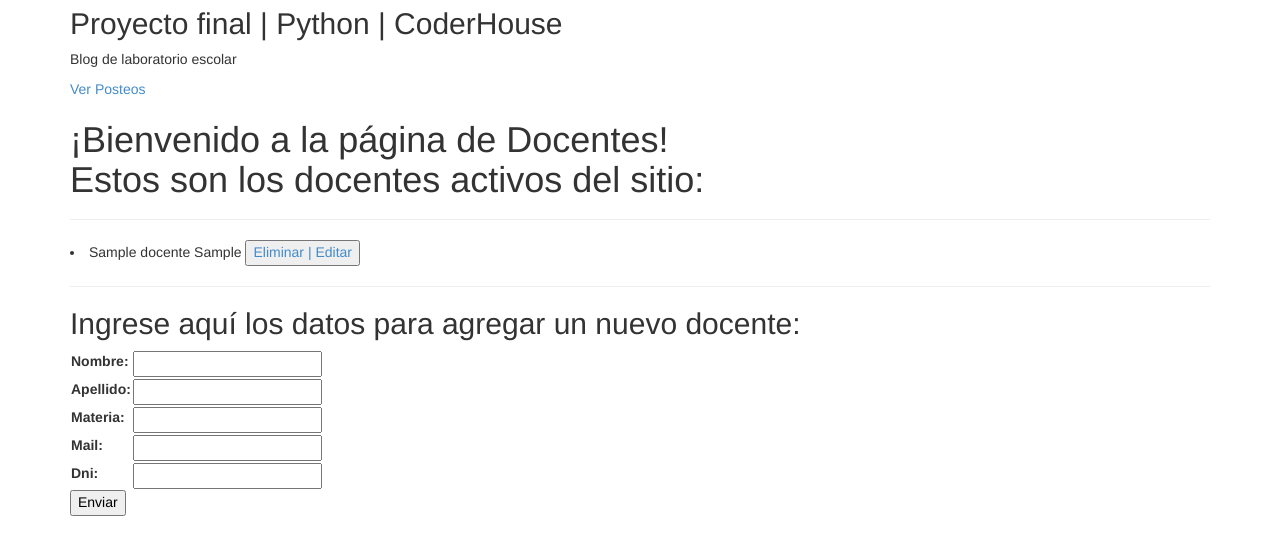
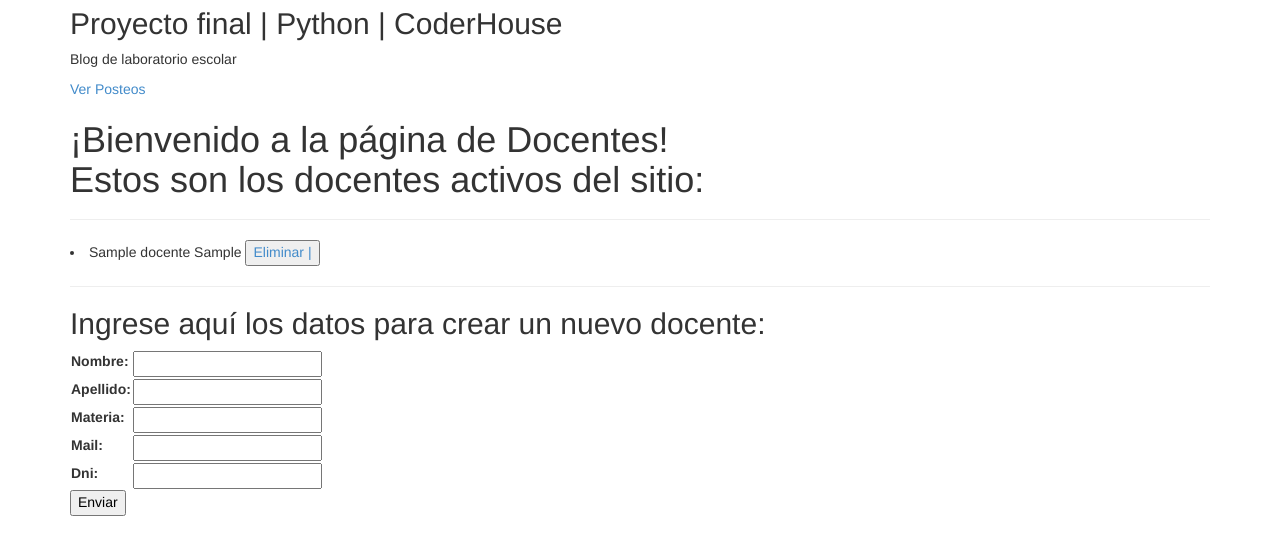
Before and after one commit to ALopezBrenot/PF_primer_intento, a Django app: page /docentes/ in a window 1280 px wide. Shown: the part 343-879 px from the top of the page. Run offline with Django 4.2, Linux system fonts and the light colour scheme; tables that the repository leaves empty hold one stand-in row (values such as "Sample post"); some libraries are stand-ins or nearby versions.

Commit message:
Corrección de errores

```diff
--- a/AppInicio/templates/AppInicio/docentes.html
+++ b/AppInicio/templates/AppInicio/docentes.html
@@ -12,13 +12,13 @@
                 <hr>
                 {% for p in profesores %}
                     <li> {{p}} <button><a href="{% url 'eliminar-profesor' p.id %}"> Eliminar |  </a>
-                        <a href="{% url 'editar-profesor' p.id %}">Editar</a>
+
                     </button> </li>
 
                 {% endfor %}
                 <hr>
 
-                <h2>Ingrese aquí los datos para agregar un nuevo docente:</h2>
+                <h2>Ingrese aquí los datos para crear un nuevo docente:</h2>
 
                 {% if formulario_docente.errors %}
                 <p style="color: red;">Los datos son erroneos. Por favor revíselos. </p>
@@ -33,7 +33,6 @@
                         <input type="submit" value="Enviar">
                 </form>
 
-
             </div>
         </div>
     </div>
--- a/AppInicio/urls.py
+++ b/AppInicio/urls.py
@@ -13,5 +13,4 @@ urlpatterns = [
     path('eliminar-profesor/<docente_id>', views.eliminar_docente, name='eliminar-profesor'),
     path('eliminar-practica/<practica_id>', views.eliminar_practica, name= 'eliminar-practica'),
     path('eliminar-alumno/<alumno_id>', views.eliminar_alumno, name='eliminar-alumno'),
-    path('editar-profesor/<docente_id>', views.editar_docente, name='editar-profesor'),
 ]
--- a/AppInicio/views.py
+++ b/AppInicio/views.py
@@ -1,5 +1,6 @@
 from django.shortcuts import render, redirect
 from django.http import HttpResponse
+from django.views.generic.edit import UpdateView
 from AppInicio.forms import *
 from AppInicio.models import *
 
@@ -121,34 +122,4 @@ def eliminar_alumno(request, alumno_id):
 
     return render(request, 'AppInicio/alumnos.html', {'alumnos': alumnos, 'formulario_alumno': mi_formulario})
 
-# Vistas para Updtate
-
-def editar_docente(request, docente_id):
-
-    docente = Docente.objects.get(id = docente_id)
-
-    if request.method == 'POST':
-        formulario = DocenteFormulario(request.POST)
-
-        if formulario.is_valid:
-            informacion = formulario.cleaned_data
-
-            docente.nombre = informacion['nombre']
-            docente.apellido = informacion['apellido']
-            docente.materia = informacion['materia']
-            docente.mail = informacion['mail']
-            docente.DNI = informacion['DNI']
-            docente.save()
-
-            profesores = Docente.objects.all()
-
-            return render(request, 'AppInicio/inicio.html')
-    else:
-        formulario = DocenteFormulario(initial={'nombre': docente.nombre,
-                                                'apellido': docente.apellido,
-                                                'materia': docente.materia,
-                                                'mail': docente.mail,
-                                                'DNI': docente.DNI})
-        profesores = Docente.objects.all()
-
-    return render (request, 'AppInicio/editar-docente.html', {'formulario_docente': formulario, 'profesores': profesores})
+# Vistas para Update
```
